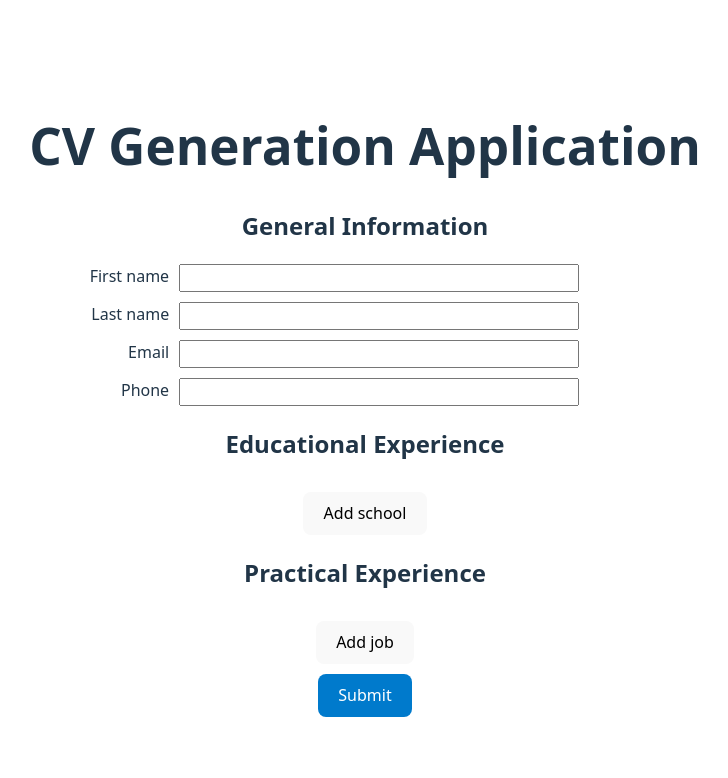
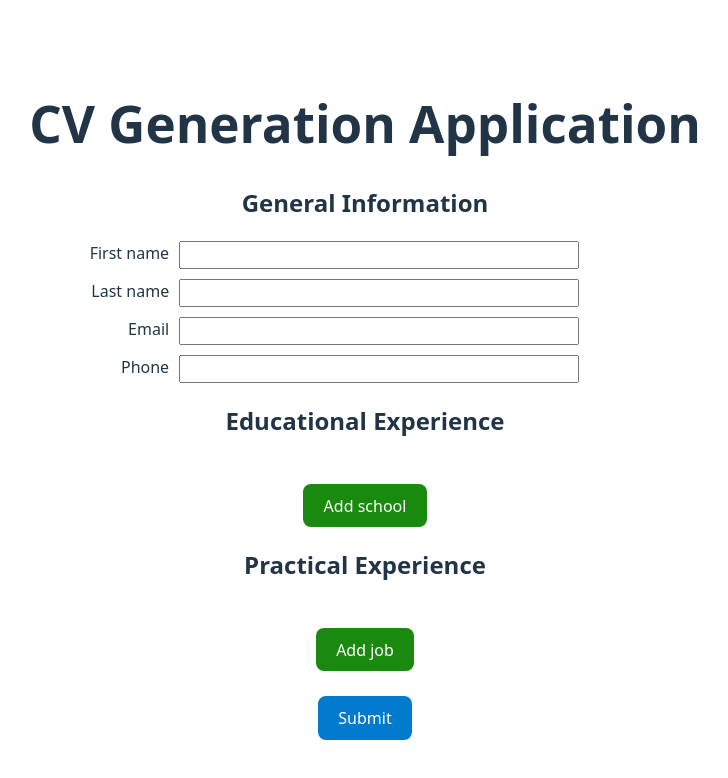
Before and after one commit to joeymuchow/odin-cv-application, a React (Vite) app: page / in a window 1280 px wide. Shown: the top 778 px of the page, without its empty margins (275-1003 px from the left). Built offline with nearby package versions, Linux system fonts and the light colour scheme.

Commit message:
Create delete button for each Experience element
The delete button onClick will filter out the experience from the
expArray and then update the state with the new value.

```diff
--- a/src/components/Experience.jsx
+++ b/src/components/Experience.jsx
@@ -12,6 +12,13 @@ function Experience({ experience, setExperience, containerClass, title, addButto
       {expArray && expArray.map((value, index) => (
         <div key={value.id}>
           <value.component experience={experience} setExperience={setExperience} idIndex={value.id} expType={expType} inputInfo={inputInfo} />
+          <Button className="delete-exp-btn" text="Delete" onClick={() => {
+            const array = [...expArray];
+            const filteredArray = array.filter((experience) => {
+              return value.id !== experience.id;
+            });
+            setExpArray(filteredArray);
+          }} />
           {index !== expArray.length - 1 && (
             <hr />
           )}
--- a/src/styles/Button.css
+++ b/src/styles/Button.css
@@ -1,7 +1,11 @@
+button {
+  color: #FFFFFF;
+  margin-top: 10px;
+}
+
 .submit-form {
   background-color: hsl(204, 100%, 40%);
-  color: #FFFFFF;
-  margin-top: 10px;
+  margin-top: 25px;
 }
 
 .submit-form:hover {
@@ -13,5 +17,27 @@
 }
 
 .add-schools, .add-jobs {
-  margin-top: 10px;
+  background-color: hsl(115, 80%, 30%);
+  margin-top: 25px;
 }
+
+.add-schools:hover, .add-jobs:hover {
+  background-color: hsl(115, 80%, 35%);
+}
+
+.add-schools:active, .add-jobs:active {
+  background-color: hsl(115, 80%, 20%);
+}
+
+.delete-exp-btn {
+  background-color: hsl(0, 80%, 45%);
+  padding: 0.5em 1em;
+}
+
+.delete-exp-btn:hover {
+  background-color: hsl(0, 80%, 48%);
+}
+
+.delete-exp-btn:active {
+  background-color: hsl(0, 80%, 38%);
+}
```
